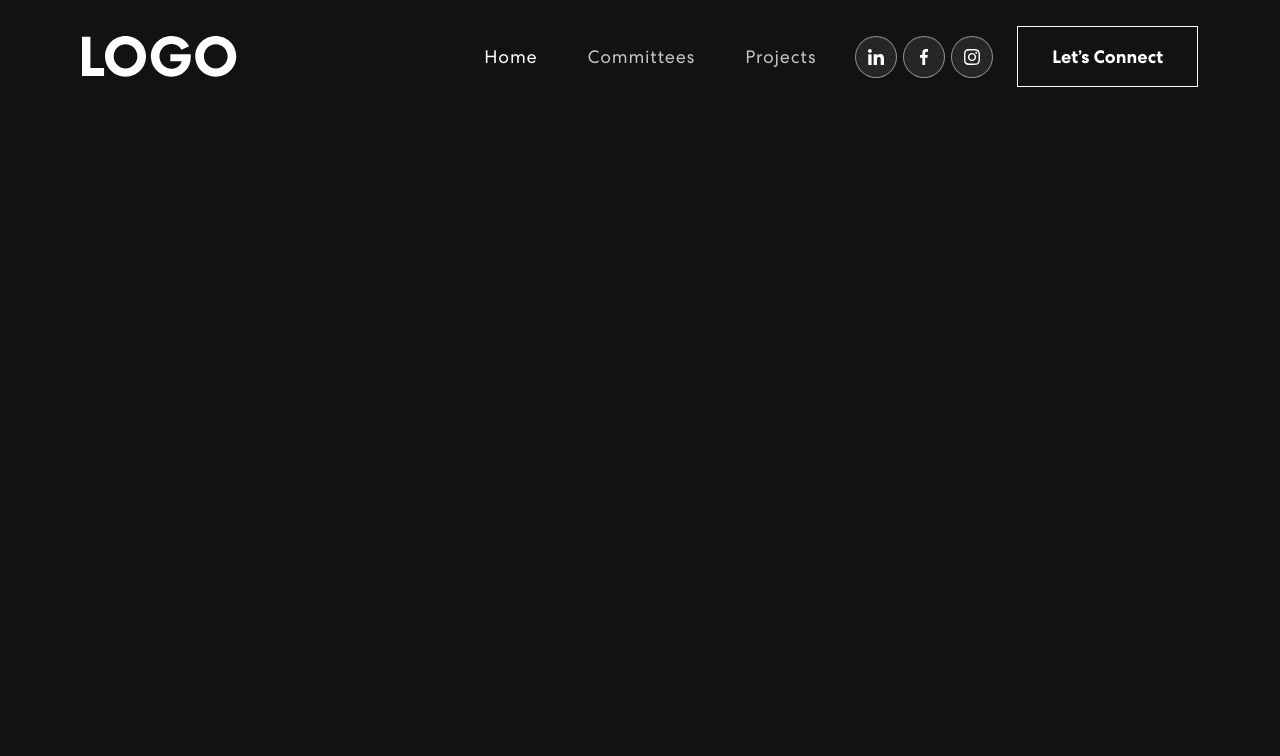
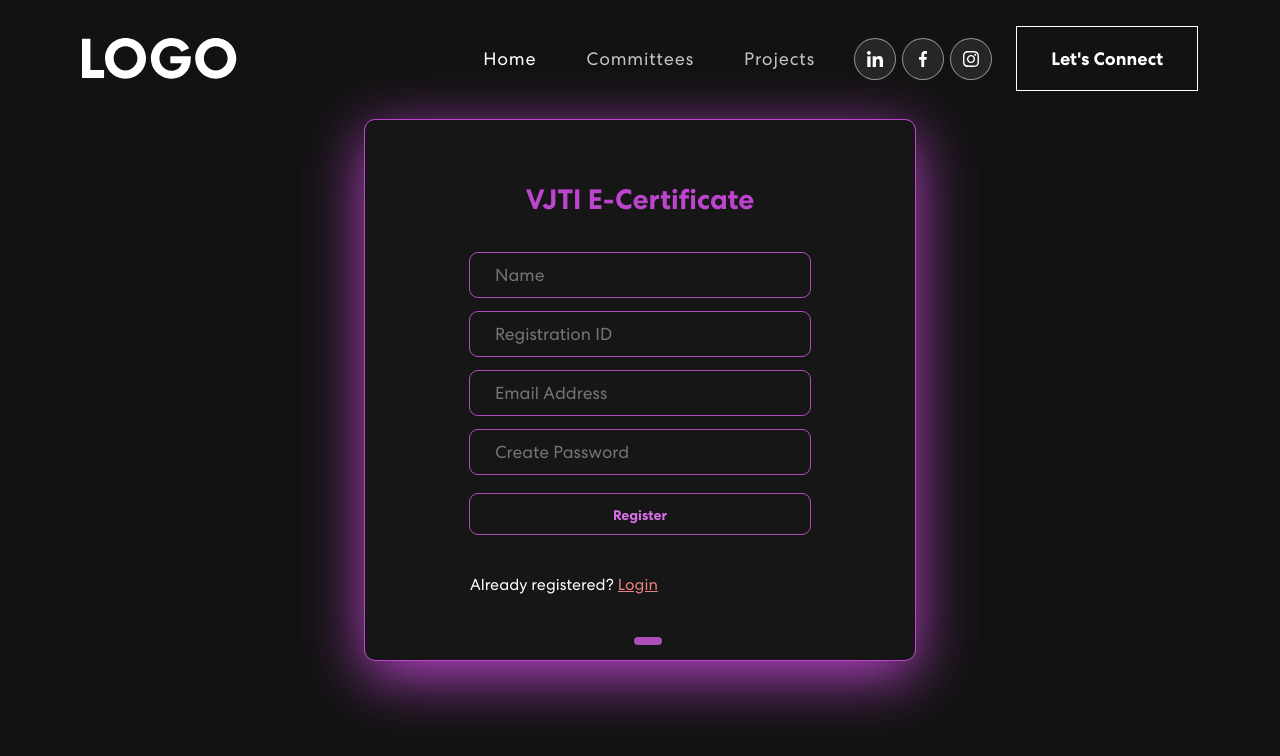
Before and after one commit to Adittya420/VJTI-E-Certificate, a React (Vite) app in the folder VJTI-E-Certificate/: page /login in a window 1280 px wide. Shown: the top 756 px of the page. Built offline with nearby package versions, Linux system fonts and the light colour scheme.

Commit message:
login/register page added

```diff
--- a/VJTI-E-Certificate/src/App.jsx
+++ b/VJTI-E-Certificate/src/App.jsx
@@ -3,37 +3,37 @@ import { Banner } from "./components/Home";
 import "bootstrap/dist/css/bootstrap.min.css";
 import { BrowserRouter as Router, Route, Routes } from "react-router-dom";
 import { NavBar } from "./components/NavBar";
-import Login from "./components/Login";
+import Authentication from "./components/Login";
 import { Skills } from "./components/Skills";
 import { Projects } from "./components/Projects";
 import Register from "./components/Register";
-import Form  from "./components/AddCommittee";
+import Form from "./components/Form";
+import AddCommittee from "./components/AddCommittee";
+import { USER } from "./components/Global";
 
 function App() {
   return (
     <>
-      <NavBar />
-
       <Router>
+        {USER === "user" && <NavBar />}
         <Routes>
           <Route
             path="/"
             element={
               <>
-                <Banner />
+                {USER === "user" && <Banner />}
                 <Projects />
               </>
             }
           />
-          <Route path="/form" element={<Form />} />
+
+          <Route exact path="/form" element={<Form />} />
+          <Route exact path="/addCertificate" element={<Form />} />
           {/* Add a route for the Form component */}
-          {/* <Route path="/login" element={<Login />} /> */}
-          {/* <Route path="/register" element={<Register />} /> */}
+
+          <Route exact path="/login" element={<Authentication />} />
         </Routes>
-        {/* <Banner /> */}
-        {/* <Projects /> */}
       </Router>
-
     </>
   );
 }
--- /dev/null
+++ b/VJTI-E-Certificate/src/components/Global.jsx
@@ -0,0 +1,3 @@
+// constants.js
+export const API_BASE_URL = "https://api.example.com";
+export const USER = "user";
--- a/VJTI-E-Certificate/src/components/Login.jsx
+++ b/VJTI-E-Certificate/src/components/Login.jsx
@@ -1,36 +1,86 @@
-// eslint-disable-next-line no-unused-vars
-import React from 'react'
-import '../css/Login.css'
-function Login() {
+import React, { useState } from "react";
+import "../css/Login.css";
+import "../css/Register.css";
+
+function Authentication() {
+  const [isLoggedIn, setIsLoggedIn] = useState(false);
+
+  const handleToggleForm = () => {
+    setIsLoggedIn(!isLoggedIn);
+  };
+
+  const handleSubmit = (e) => {
+    e.preventDefault();
+    // Handle form submission logic
+  };
+
   return (
-
     <div id="form-ui">
-  <form action="" method="post" id="form">
+      <form action="" method="post" id="form" onSubmit={handleSubmit}>
         <div id="form-body">
           <div id="welcome-lines">
-        <div id="welcome-line-1"><b>VJTI E-Certificate</b></div>
+            <div id="welcome-line-1">
+              <b>VJTI E-Certificate</b>
+            </div>
           </div>
           <div id="input-area">
+            {isLoggedIn ? (
+              <>
                 <div className="form-inp">
-          <input placeholder="Email Address" type="text"/>
+                  <input placeholder="Email Address" type="text" />
                 </div>
                 <div className="form-inp">
-          <input placeholder="Password" type="password"/>
-        </div>
+                  <input placeholder="Password" type="password" />
                 </div>
                 <div id="submit-button-cvr">
-        <button id="submit-button" type="submit">Login</button>
+                  <button id="submit-button" type="submit">
+                    Login
+                  </button>
                 </div>
                 <div id="forgot-pass">
                   <a href="#">Forgot password?</a>
                 </div>
+              </>
+            ) : (
+              <>
+                <div className="form-inp">
+                  <input placeholder="Name" type="text" />
+                </div>
+                <div className="form-inp">
+                  <input placeholder="Registration ID" type="text" />
+                </div>
+                <div className="form-inp">
+                  <input placeholder="Email Address" type="text" />
+                </div>
+                <div className="form-inp">
+                  <input placeholder="Create Password" type="password" />
+                </div>
+                <div id="submit-button-cvr">
+                  <button id="submit-button" type="submit">
+                    Register
+                  </button>
+                </div>
+              </>
+            )}
+          </div>
           <div id="bar"></div>
+          <div id="toggle-form">
+            {isLoggedIn ? (
+              <p className="downcss">
+                Don't have an account?&nbsp;&nbsp;&nbsp;&nbsp;{" "}
+                <span onClick={handleToggleForm}>Register</span>
+              </p>
+            ) : (
+              <p className="downcss">
+                Already registered?{" "}
+                <span onClick={handleToggleForm}>Login</span>
+              </p>
+            )}
+          </div>
         </div>
       </form>
     </div>
-
-
-  )
+  );
 }
 
-export default Login
+export default Authentication;
--- a/VJTI-E-Certificate/src/components/NavBar.jsx
+++ b/VJTI-E-Certificate/src/components/NavBar.jsx
@@ -5,11 +5,12 @@ import navIcon1 from "../assets/img/nav-icon1.svg";
 import navIcon2 from "../assets/img/nav-icon2.svg";
 import navIcon3 from "../assets/img/nav-icon3.svg";
 import { HashLink } from "react-router-hash-link";
-import { BrowserRouter as Router } from "react-router-dom";
+import { useNavigate } from "react-router-dom";
 
 export const NavBar = () => {
   const [activeLink, setActiveLink] = useState("home");
   const [scrolled, setScrolled] = useState(false);
+  const navigate = useNavigate();
 
   useEffect(() => {
     const onScroll = () => {
@@ -21,7 +22,6 @@ export const NavBar = () => {
     };
 
     window.addEventListener("scroll", onScroll);
-
     return () => window.removeEventListener("scroll", onScroll);
   }, []);
 
@@ -30,7 +30,6 @@ export const NavBar = () => {
   };
 
   return (
-    <Router>
     <Navbar expand="md" className={scrolled ? "scrolled" : ""}>
       <Container>
         <Navbar.Brand href="/">
@@ -62,9 +61,7 @@ export const NavBar = () => {
             <Nav.Link
               href="#projects"
               className={
-                  activeLink === "projects"
-                    ? "active navbar-link"
-                    : "navbar-link"
+                activeLink === "projects" ? "active navbar-link" : "navbar-link"
               }
               onClick={() => onUpdateActiveLink("projects")}
             >
@@ -83,15 +80,12 @@ export const NavBar = () => {
                 <img src={navIcon3} alt="" />
               </a>
             </div>
-              <HashLink to="#connect">
-                <button className="vvd">
-                  <span>Let’s Connect</span>
+            <button className="vvd" onClick={() => navigate("/login")}>
+              <span>Let's Connect</span>
             </button>
-              </HashLink>
           </span>
         </Navbar.Collapse>
       </Container>
     </Navbar>
-    </Router>
   );
 };
--- a/VJTI-E-Certificate/src/components/Projects.jsx
+++ b/VJTI-E-Certificate/src/components/Projects.jsx
@@ -12,6 +12,7 @@ import Form from "./Form";
 import "animate.css";
 import TrackVisibility from "react-on-screen";
 import { useNavigate } from "react-router";
+import { USER } from "./Global";
 
 export const Projects = () => {
   const history = useNavigate();
@@ -100,6 +101,13 @@ export const Projects = () => {
                                 {...project}
                                 onClick={() => {
                                   // Handle click action here, such as opening a modal or navigating to a new page
+
+                                  if (USER === "admin") {
+                                    history("/addCertificate", {
+                                      state: { title: project.title },
+                                    });
+                                  }
+
                                   history("/form", {
                                     state: { title: project.title },
                                   });
--- a/VJTI-E-Certificate/src/css/Login.css
+++ b/VJTI-E-Certificate/src/css/Login.css
@@ -74,7 +74,17 @@
 #submit-button-cvr {
   margin-top: 20px;
 }
-
+.downcss {
+  margin-top: 40px;
+}
+.downcss span {
+  color: rgb(236, 128, 128);
+  text-decoration: underline;
+}
+.downcss span:hover {
+  color: rebeccapurple;
+  text-decoration: underline;
+}
 #submit-button {
   display: block;
   width: 100%;
@@ -89,20 +99,41 @@
   border-radius: 8px;
   line-height: 1;
   cursor: pointer;
-    transition: all ease-in-out .3s;
+  transition: all ease-in-out 0.3s;
 }
 
 #submit-button:hover {
-    transition: all ease-in-out .3s;
+  transition: all ease-in-out 0.3s;
   background-color: #610b6c;
   outline: 1px solid #ede7ee;
 
   color: #f9f4f4;
   cursor: pointer;
 }
+#submit-button:hover {
+  transition: all ease-in-out 0.3s;
+  background-color: #610b6c;
+  outline: 1px solid #ede7ee;
+  color: #f9f4f4;
+  cursor: pointer;
+}
 
+#submit-button:hover,
+#submit-button:focus {
+  background-color: #610b6c;
+  outline: 1px solid #ede7ee;
+  color: #f9f4f4;
+}
+
+#forgot-pass a:hover {
+  color: #ae4eba;
+}
+
+#toggle-form span:hover {
+  cursor: pointer;
+  color: #ae4eba;
+}
 #forgot-pass {
-    text-align: center;
   margin-top: 10px;
 }
 
@@ -111,18 +142,17 @@
   font-size: 14px;
   text-decoration: none;
 }
-  #forgot-pass :hover{
+#forgot-pass :hover {
   color: #ae4eba;
-
 }
 
 #bar {
   position: absolute;
-    left: 60%;
+  left: 50%;
   bottom: -50px;
   width: 28px;
   height: 8px;
-    margin-left: -40px;
-    background-color: #ae4eba;
+  margin-left: -33px;
+  background-color: #00ff7f;
   border-radius: 10px;
 }
--- a/VJTI-E-Certificate/src/css/Register.css
+++ b/VJTI-E-Certificate/src/css/Register.css
@@ -81,7 +81,7 @@
   border-radius: 8px;
   line-height: 1;
   cursor: pointer;
-    transition: all ease-in-out .3s;
+  transition: all ease-in-out 0.3s;
 }
 
 #submit-button:hover {
@@ -89,7 +89,7 @@
   outline: 1px solid #ede7ee;
   color: #f9f4f4;
   cursor: pointer;
-    transition: all ease-in-out .3s;
+  transition: all ease-in-out 0.3s;
 }
 
 #bar {
```
Also changed, not shown: VJTI-E-Certificate/src/components/AddCommittee.jsx (+29 -8 lines). Lines whose indentation alone changed are shown as unchanged.
